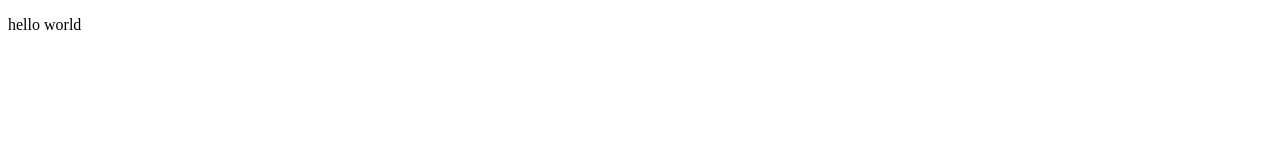
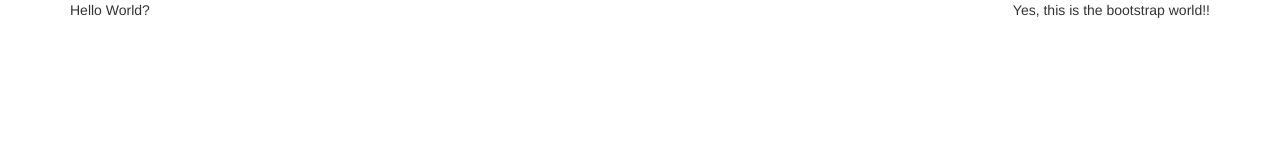
Before and after one commit to powerpeanut/test, a plain HTML site: page index.html in a window 1280 px wide. Drawn offline with Linux system fonts and the light colour scheme.

Commit message:
bootstrap init

```diff
--- a/index.html
+++ b/index.html
@@ -3,8 +3,18 @@
 <head>
     <meta charset="UTF-8">
     <title></title>
+    <link rel="stylesheet" href="css/bootstrap.min.css">
 </head>
 <body>
-    <p>hello world</p>
+    <div class="container">
+        <div class="row">
+            <div class="col-xs-6">
+                Hello World?
+            </div>
+            <div class="col-xs-6 text-right">
+                Yes, this is the bootstrap world!!
+            </div>
+        </div>
+    </div>
 </body>
 </html>
```
